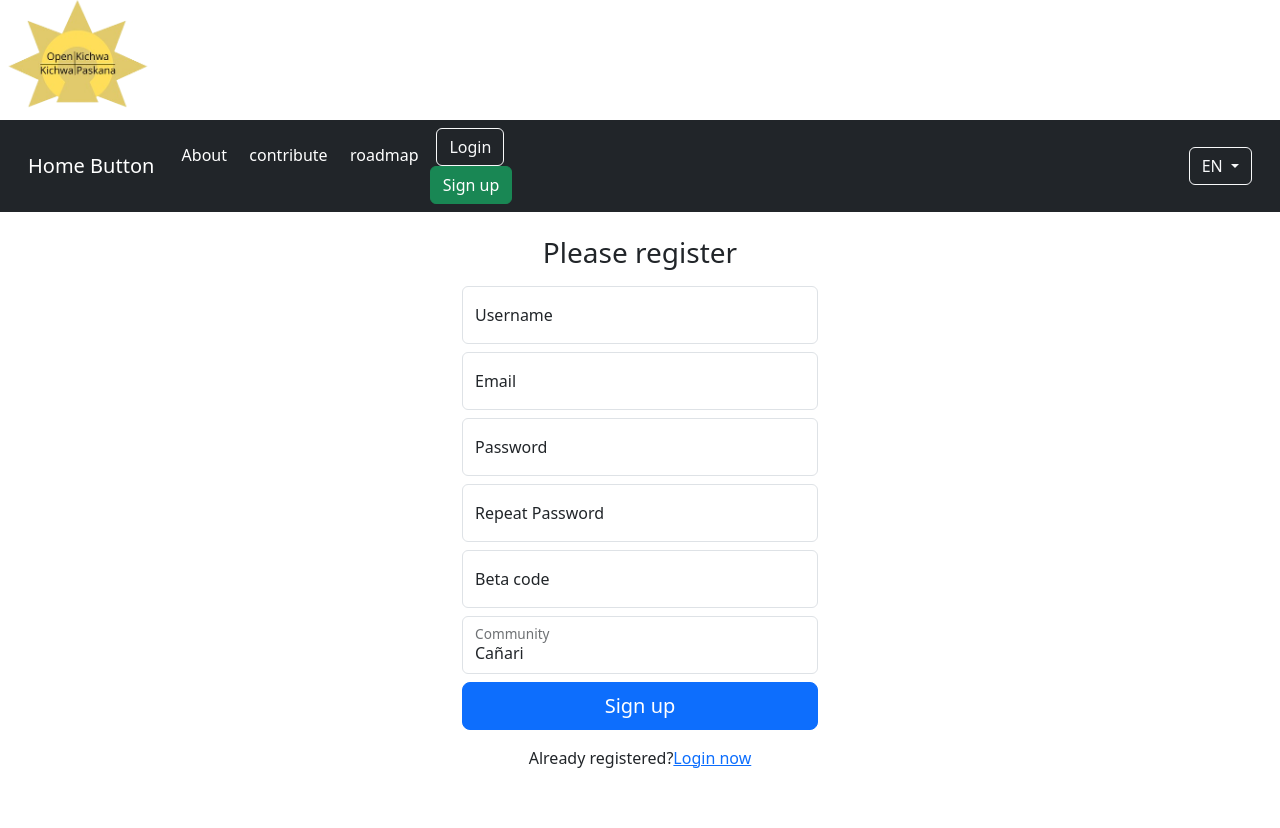
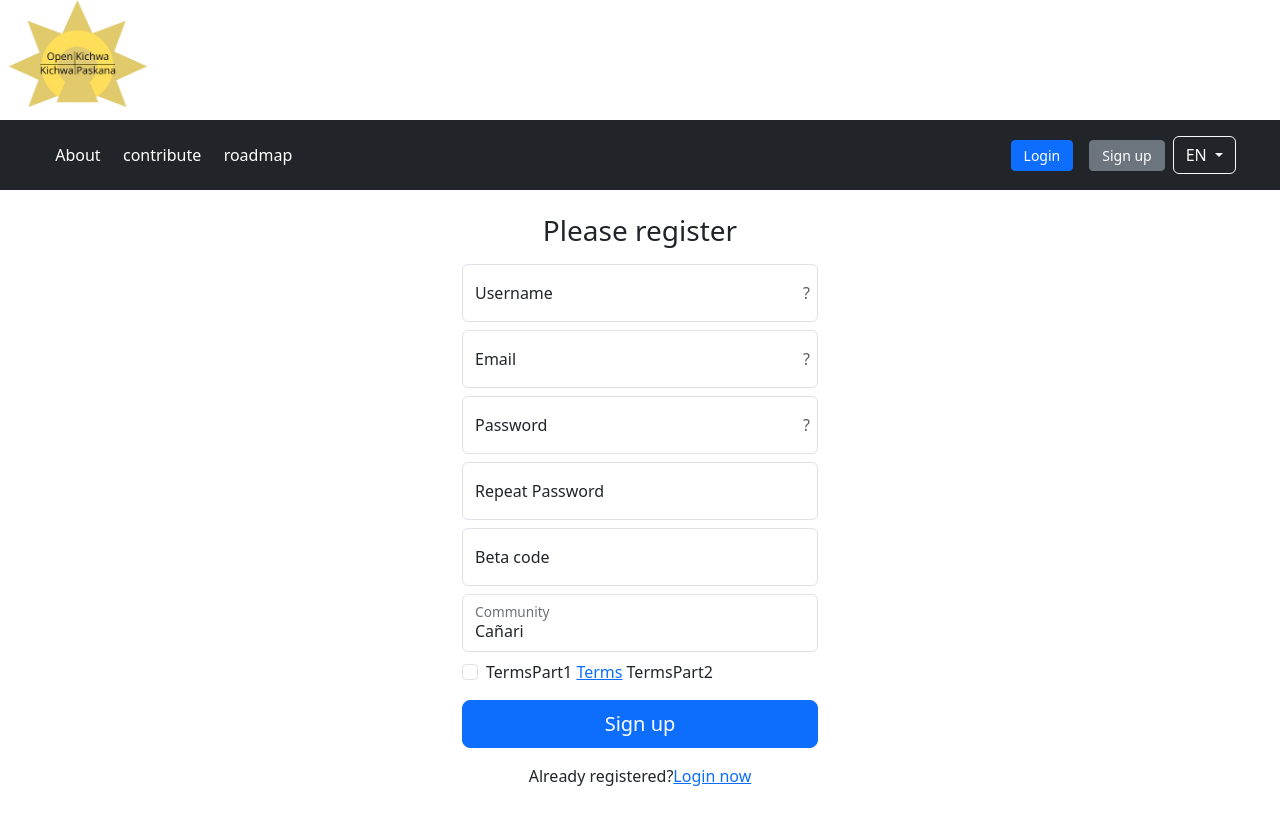
Before and after one commit to Open-Kichwa/openkichwa, a Flask app: page /signup in a window 1280 px wide. Before the commit the page ends 768 px from the top, so only its background shows below. Run offline with Flask 3, Linux system fonts and the light colour scheme.

Commit message:
Robots.txt and added checkbox for terms at signup

```diff
--- a/src/templates/common/base.html
+++ b/src/templates/common/base.html
@@ -5,12 +5,15 @@
     <title>{% block title %}{% endblock %} Open Kichwa</title>
     <meta name="viewport" content="width=device-width, initial-scale=1">
     <link rel="shortcut icon" href="{{ url_for('static', filename='images/favicon.ico') }}">
+    <link href="https://cdn.jsdelivr.net/npm/bootstrap@5.3.7/dist/css/bootstrap.min.css" rel="preload" as="style" integrity="sha384-LN+7fdVzj6u52u30Kp6M/trliBMCMKTyK833zpbD+pXdCLuTusPj697FH4R/5mcr" crossorigin="anonymous">
+    <link href="{{ url_for('static', filename='css/colors.css') }}" rel="preload" as="style">
+    <link href="{{ url_for('static', filename='css/navbar.css') }}" rel="preload" as="style">
+    <link rel="preload" href="https://cdn.jsdelivr.net/npm/bootstrap@5.3.3/dist/js/bootstrap.bundle.min.js" as="script" crossorigin="anonymous">
+
     <link href="https://cdn.jsdelivr.net/npm/bootstrap@5.3.7/dist/css/bootstrap.min.css" rel="stylesheet" integrity="sha384-LN+7fdVzj6u52u30Kp6M/trliBMCMKTyK833zpbD+pXdCLuTusPj697FH4R/5mcr" crossorigin="anonymous">
     <link href="{{ url_for('static', filename='css/colors.css') }}" rel="stylesheet">
     <link href="{{ url_for('static', filename='css/navbar.css') }}" rel="stylesheet">
     {% block header %}{% endblock %}
-
-
 
 </head>
 
@@ -18,9 +21,11 @@
 
     <div class="d-flex justify-content-between align-items-center">
         <div>
+            <a href="{{ url_for('index_bp.index') }}">
                 <img class="responsive-logo"
                 src="{{ url_for('static', filename='images/text over logo no bg.png') }}"
                 alt="Logo">
+            </a>
         </div>
 
         {% if get_locale() == 'es' %}
@@ -33,7 +38,7 @@
     <nav class="navbar navbar-expand-lg navbar-dark bg-dark px-3">
         <div class="container-fluid">
 
-            <a class="navbar-brand" href="#">{{ gettext("Home Button") }}</a>
+            <a class="navbar-brand" href="#"></a>
             <button class="navbar-toggler" type="button" data-bs-toggle="collapse" data-bs-target="#navbarNav">
                 <span class="navbar-toggler-icon"></span>
             </button>
@@ -49,20 +54,24 @@
                     <li class="nav-item">
                         <a class="nav-link {% if request.endpoint == 'roadmap' %}active{% endif %}" href="{{ url_for('index_bp.roadmap') }}">{{ gettext("roadmap") }}</a>
                     </li>
-                    <div class="text-end">
+
+                </ul>
+                <ul class="navbar-nav ms-auto mt-3 mt-lg-0">
                     {% if current_user.is_authenticated %}
                     <li class="nav-item">
-                            <a href="{{ url_for('user_bp.logout') }}"><button type="button" class="btn btn-danger me-2">Logout</button></a>
+                        <a class="btn btn-sm btn-outline-danger ms-lg-2 w-100"
+                        href="{{ url_for('user_bp.logout') }}">{{ gettext("Logout") }}</a>
                     </li>
                     {% else %}
-                        <li class="nav-item">
-                            <a href="{{ url_for('user_bp.login') }}"><button type="button" class="btn btn-outline-light me-2">Login</button></a>
+                    <li class="nav-item px-3">
+                        <a class="btn btn-sm btn-primary ms-lg-2 w-100"
+                        href="{{ url_for('user_bp.login') }}">{{ gettext("Login") }}</a>
                     </li>
-                        <li class="nav-item">
-                            <a href="{{ url_for('user_bp.signup') }}"><button type="button" class="btn btn-success">Sign up</button></a>
+                    <li class="nav-item mt-2 mt-lg-0">
+                        <a class="btn btn-sm btn-secondary ms-lg-2 w-100"
+                        href="{{ url_for('user_bp.signup') }}">{{ gettext("Sign up") }}</a>
                     </li>
                     {% endif %}
-                    </div>
                 </ul>
 
                 <!-- MOBILE Language Selector -->
@@ -79,7 +88,7 @@
                 </div>
 
                 <!-- DESKTOP Language Selector -->
-                <div class="dropdown d-none d-lg-block ms-auto">
+                <div class="dropdown d-none d-lg-block px-3">
                     <button class="btn btn-outline-light dropdown-toggle" type="button" data-bs-toggle="dropdown">
                         {{ 'ES' if get_locale() == 'es' else 'EN' }}
                     </button>
@@ -115,6 +124,6 @@
         </div>
 
     </section>
-    <script src="https://cdn.jsdelivr.net/npm/bootstrap@5.3.3/dist/js/bootstrap.bundle.min.js"></script>
+    <script src="https://cdn.jsdelivr.net/npm/bootstrap@5.3.3/dist/js/bootstrap.bundle.min.js" defer></script>
 </body>
 </html>
--- a/src/templates/user/signup.html
+++ b/src/templates/user/signup.html
@@ -12,6 +12,14 @@
         <div class="form-floating">
           {{ form.username(placeholder=gettext("Username"), class="form-control mb-2") }}
           {{ form.username.label }}
+          <span class="position-absolute top-50 end-0 translate-middle-y me-2 text-muted"
+                data-bs-toggle="tooltip"
+                data-bs-trigger="click focus"
+                aria-label="Help: Username"
+                title="{{ gettext('Username tooltip') }}"
+                style="cursor: pointer;">
+            ? <!-- Unicode question mark icon -->
+          </span>
             {% if form.username.errors %}
               {% for error in form.username.errors %}
                 <div class="alert alert-danger" role="alert">
@@ -23,6 +31,14 @@
         <div class="form-floating">
           {{ form.email(placeholder=gettext("Email"), class="form-control mb-2") }}
           {{ form.email.label }}
+          <span class="position-absolute top-50 end-0 translate-middle-y me-2 text-muted"
+                data-bs-toggle="tooltip"
+                data-bs-trigger="click focus"
+                aria-label="Help: Username"
+                title="{{ gettext('Email tooltip') }}"
+                style="cursor: pointer;">
+            ? <!-- Unicode question mark icon -->
+          </span>
             {% if form.email.errors %}
               {% for error in form.email.errors %}
                 <div class="alert alert-danger" role="alert">
@@ -34,6 +50,14 @@
         <div class="form-floating">
           {{ form.password(placeholder=gettext("Password"), class="form-control mb-2") }}
           {{ form.password.label }}
+          <span class="position-absolute top-50 end-0 translate-middle-y me-2 text-muted"
+                data-bs-toggle="tooltip"
+                data-bs-trigger="click focus"
+                aria-label="Help: Username"
+                title="{{ gettext('Password tooltip') }}"
+                style="cursor: pointer;">
+            ? <!-- Unicode question mark icon -->
+          </span>
             {% if form.password.errors %}
               {% for error in form.password.errors %}
                 <div class="alert alert-danger" role="alert">
@@ -75,6 +99,20 @@
               {% endfor %}
             {% endif %}
         </div>
+        <div class="form-check mb-3">
+          {{ form.terms(class="form-check-input") }}
+          {{ gettext("TermsPart1") }}
+          <a href="{{ url_for('legal_bp.terms') }}">{{ gettext("Terms") }}</a>
+          {{ gettext("TermsPart2") }}
+
+          {% if form.terms.errors %}
+            {% for error in form.terms.errors %}
+              <div class="alert alert-danger mt-2" role="alert">
+                {{ error }}
+              </div>
+            {% endfor %}
+          {% endif %}
+        </div>
         <button class="w-100 btn btn-lg btn-primary" type="submit">Sign up</button>
         <p class="text-center mt-3">{{ gettext("Already registered?") }}<a href="{{ url_for('user_bp.login') }}">{{ gettext("Login now") }}</a></p>
       </form>
@@ -83,4 +121,15 @@
   <div class="col-md-4"></div>
 </div>
 
+<script>
+document.addEventListener("DOMContentLoaded", function () {
+  var tooltipTriggerList = [].slice.call(document.querySelectorAll('[data-bs-toggle="tooltip"]'))
+  tooltipTriggerList.map(function (el) {
+    return new bootstrap.Tooltip(el, {
+      trigger: el.getAttribute("data-bs-trigger") || "hover focus"
+    })
+  })
+})
+</script>
+
 {% endblock %}
--- a/src/user/forms.py
+++ b/src/user/forms.py
@@ -1,5 +1,5 @@
 from flask_wtf import FlaskForm
-from wtforms import EmailField, PasswordField, StringField, SelectField
+from wtforms import EmailField, PasswordField, StringField, SelectField, BooleanField
 from wtforms.validators import DataRequired, Email, EqualTo, Length
 from flask_babel import gettext, lazy_gettext
 from sqlalchemy import func
@@ -21,6 +21,7 @@ class RegisterForm(FlaskForm):
             EqualTo('password', message=lazy_gettext("Password must match")),
         ],
     )
+    terms = BooleanField(lazy_gettext("Terms"), validators=[DataRequired()])
     beta_code = StringField(lazy_gettext("Beta code"), validators=[DataRequired()])
     username = StringField(lazy_gettext("Username"), validators=[DataRequired()])
     community = SelectField(lazy_gettext("Community"), validators=[DataRequired()],
@@ -56,6 +57,9 @@ class RegisterForm(FlaskForm):
         if self.password.data != self.confirm.data:
             self.password.errors.append(lazy_gettext("Passwords must match"))
             result = False
+        if not self.terms.data:
+            self.terms.errors.append(lazy_gettext("You need to agree to our terms and conditions"))
+            result = False
         acode: AccessCode = AccessCode.query.filter_by(code=self.beta_code.data.upper()).first()
         if not acode:
             self.beta_code.errors.append(lazy_gettext("Invalid code, please check spelling"))
```
Also changed, not shown: src/legal/views.py (+20 -1 lines). Lines whose indentation alone changed are shown as unchanged.
